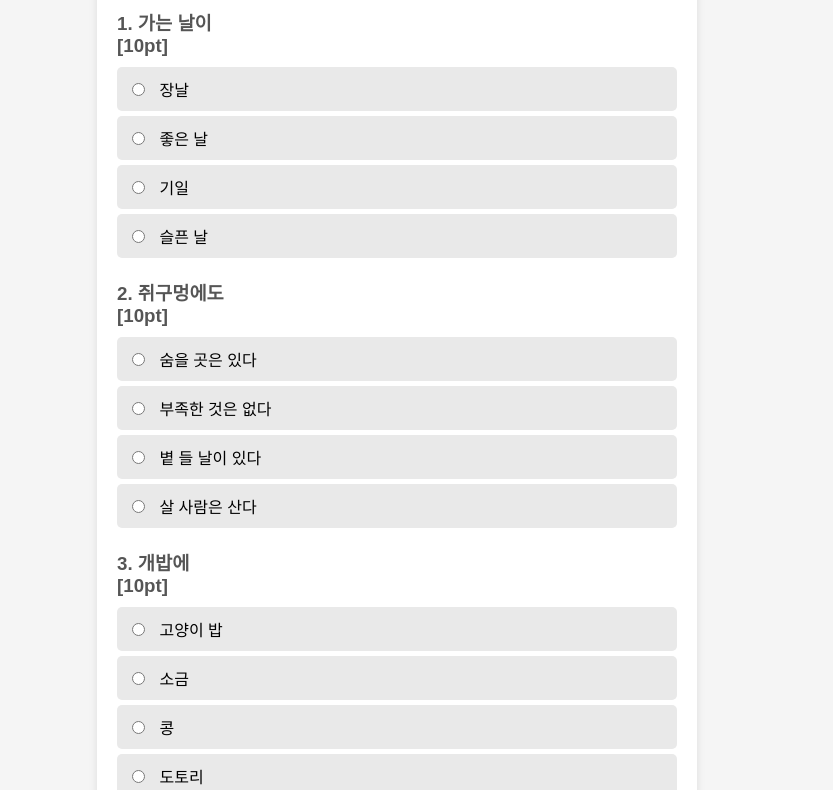
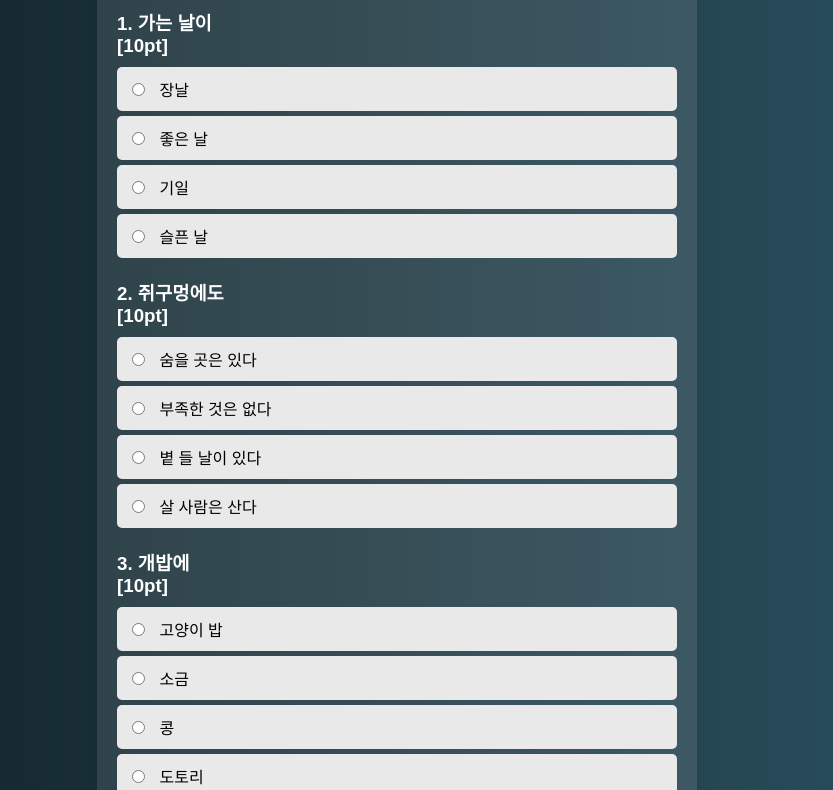
Before and after one commit to hangmin3320/AI_webProject, a plain HTML site: page proverb/proverb.html in a window 1280 px wide. Shown: the part 142-932 px from the top of the page, without its empty margins (243-1076 px from the left). Drawn offline with Linux system fonts and the light colour scheme.

Commit message:
[design] proverb.html, proverbresult.html

```diff
--- a/proverb/proverb.css
+++ b/proverb/proverb.css
@@ -8,7 +8,7 @@ html, body {
 }
 body {
     font-family: Arial, sans-serif;
-    background-color: #f5f5f5;
+    background: linear-gradient(to right, #0f2027, #203a43, #2c5364);
     display: flex;
     justify-content: center;
     align-items: flex-start;
@@ -51,6 +51,7 @@ body {
     font-weight: bold;
     font-size: 32px;
     flex: 1;
+    color: white;
     text-align: center;
     position: absolute;
     left: 50%;
@@ -61,7 +62,7 @@ body {
 
 .quiz-container {
     width: 600px;
-    background-color: #fff;
+    background-color: rgba(255, 255, 255, 0.1);
     border-radius: 10px;
     box-shadow: 0 4px 8px rgba(0, 0, 0, 0.1);
     padding: 20px;
@@ -118,3 +119,7 @@ h2 {
     font-size: 1.2em;
     color: #333;
 }
+
+.question > h3 {
+    color: white;
+}
--- a/proverb/proverbresult.css
+++ b/proverb/proverbresult.css
@@ -8,7 +8,7 @@ html, body {
 }
 body {
     font-family: Arial, sans-serif;
-    background-color: #f5f5f5;
+    background: linear-gradient(to right, #0f2027, #203a43, #2c5364);
     display: flex;
     justify-content: center;
     align-items: flex-start;
@@ -16,7 +16,7 @@ body {
 }
 .quiz-container {
     width: 600px;
-    background-color: #fff;
+    background-color: rgba(255, 255, 255, 0.1);
     border-radius: 10px;
     box-shadow: 0 4px 8px rgba(0, 0, 0, 0.1);
     padding: 20px;
@@ -24,7 +24,7 @@ body {
 }
 h1 {
     text-align: center;
-    color: #333;
+    color: white;
 }
 .question {
     margin-bottom: 20px;
@@ -51,12 +51,21 @@ h1 {
 .incorrect {
     background-color: lightcoral !important;
 }
-#final-score {
+
+#final-score > h2{
+    margin-top: 20px;
+    text-align: center;
+    font-size: 2.2em;
+    color: greenyellow;
+}
+
+#final-score > p{
     margin-top: 20px;
     text-align: center;
     font-size: 1.5em;
-    color: #333;
+    color: white;
 }
+
 .backToHome {
     text-align: center;
     color: #333;
@@ -72,3 +81,7 @@ h1 {
 .backToHome:hover {
     background: #d9d9d9;
 }
+
+.question > h3 {
+    color: white;
+}
```
